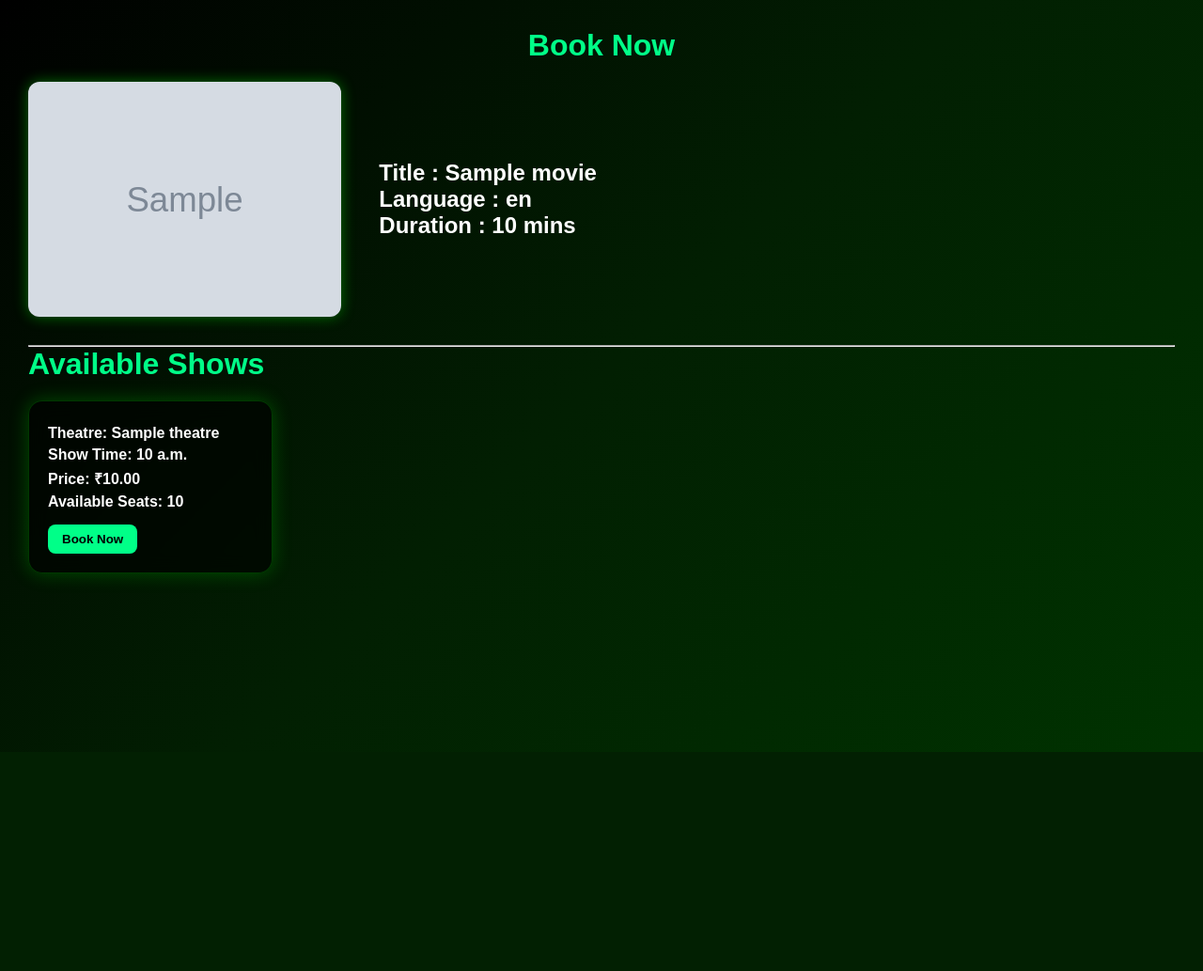
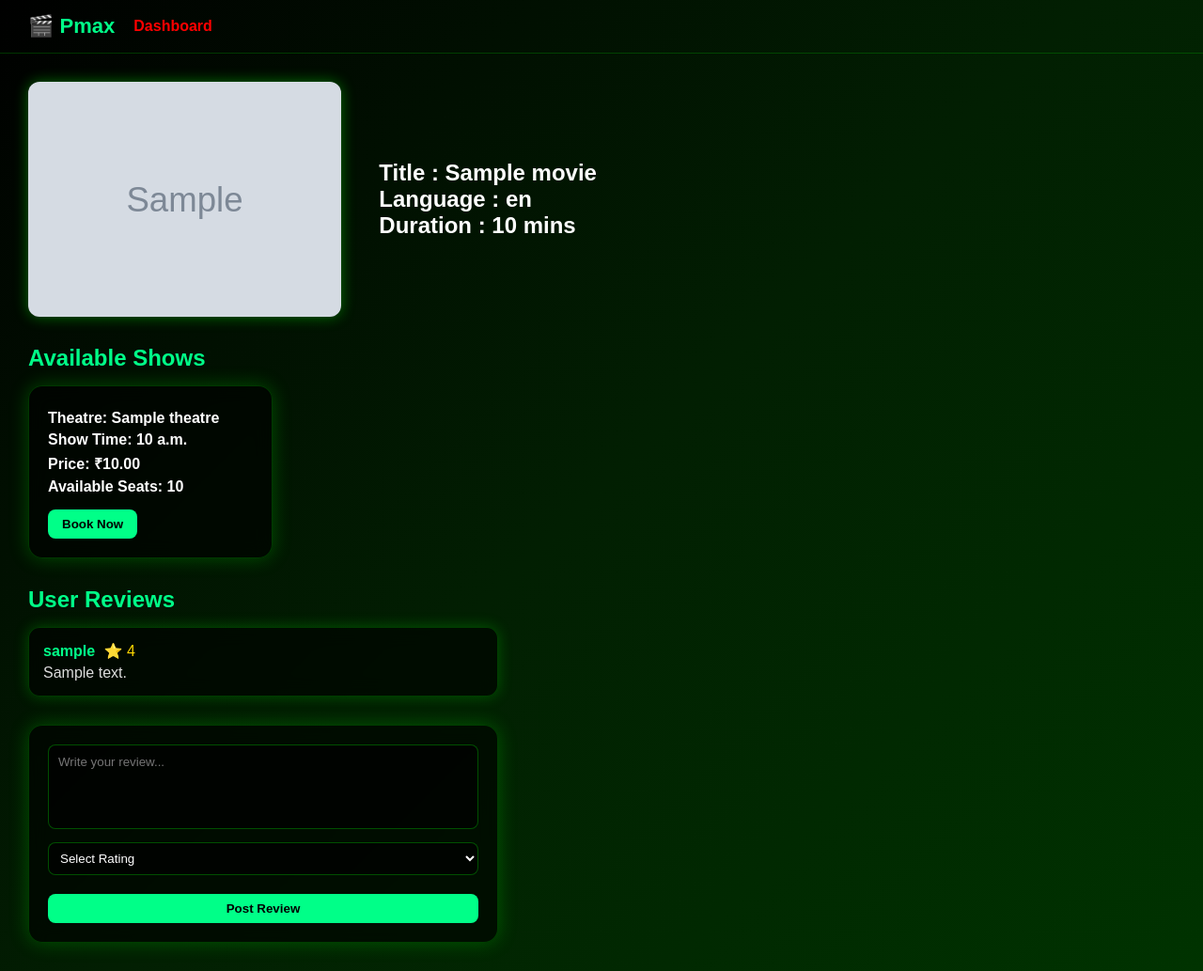
Before and after one commit to Nehru5/pmax, a Django app: template pmax/templates/pmax/movie_detail.html in a window 1280 px wide. Shown: the whole page at 94% size. Before the commit the page ends 800 px from the top, so only its background shows below. Run offline with Django 5.2, Linux system fonts and the light colour scheme; the template is opened without the code that fills it: values that come from a table or form of the project are taken from there, others are empty; tables that the repository leaves empty hold one stand-in row (values such as "Sample post"); grey boxes marked "Sample" are stand-in pictures.

Commit message:
Movie_detail updated

```diff
--- a/pmax/templates/pmax/movie_detail.html
+++ b/pmax/templates/pmax/movie_detail.html
@@ -18,16 +18,41 @@ body{
   background: linear-gradient(135deg,#000000,#021f02,#003300);
   color:white;
   min-height:100vh;
+}
+
+/* Navbar */
+
+.navbar{
+  display:flex;
+  align-items:center;
+  gap:20px;
+  padding:15px 30px;
+  border-bottom:1px solid rgba(0,255,0,0.2);
+}
+
+.navbar h1{
+  color:#00ff88;
+  font-size:22px;
+}
+
+.navbar a{
+  color:#00ff88;
+  text-decoration:none;
+  font-weight:bold;
+}
+
+.navbar a:hover{
+  text-decoration:underline;
+}
+
+/* Main container */
+
+.container{
   padding:30px;
 }
 
-/* Heading */
-h1{
-  color:#00ff88;
-  margin-bottom:20px;
-}
+/* Movie section */
 
-/* Movie section */
 .movie{
   display:flex;
   align-items:center;
@@ -37,13 +62,15 @@ h1{
 }
 
 /* Movie image */
+
 .movie img{
   height:250px;
   border-radius:12px;
   box-shadow:0 0 15px rgba(0,255,0,0.4);
 }
 
-/* Show cards container */
+/* Show cards */
+
 .shows{
   display:flex;
   flex-wrap:wrap;
@@ -51,6 +78,7 @@ h1{
 }
 
 /* Glass card */
+
 .card{
   backdrop-filter: blur(10px);
   background: rgba(0,0,0,0.6);
@@ -67,13 +95,15 @@ h1{
   box-shadow:0 0 20px #00ff88;
 }
 
-/* Text */
+/* Card text */
+
 .card h2{
   font-size:16px;
   margin:5px 0;
 }
 
-/* Button */
+/* Buttons */
+
 button{
   margin-top:10px;
   padding:8px 15px;
@@ -92,9 +122,83 @@ button:hover{
 }
 
 /* Sold out button */
+
 .sold{
   background:red;
   color:white;
+}
+
+/* Section headings */
+
+.section-title{
+  color:#00ff88;
+  margin:30px 0 15px 0;
+}
+
+/* Review Section */
+
+.review{
+  backdrop-filter: blur(10px);
+  background: rgba(0,0,0,0.6);
+  border:1px solid rgba(0,255,0,0.2);
+  box-shadow:0 0 15px rgba(0,255,0,0.25);
+  padding:15px;
+  border-radius:12px;
+  margin-bottom:15px;
+  max-width:500px;
+}
+
+.review strong{
+  color:#00ff88;
+}
+
+.review .stars{
+  color:gold;
+  margin-left:5px;
+}
+
+.review p{
+  margin-top:5px;
+  color:#ddd;
+}
+
+/* Review Form */
+
+.review-form{
+  margin-top:30px;
+  backdrop-filter: blur(10px);
+  background: rgba(0,0,0,0.6);
+  border:1px solid rgba(0,255,0,0.2);
+  box-shadow:0 0 20px rgba(0,255,0,0.25);
+  padding:20px;
+  border-radius:15px;
+  max-width:500px;
+}
+
+.review-form textarea{
+  width:100%;
+  height:90px;
+  padding:10px;
+  border-radius:8px;
+  border:1px solid rgba(0,255,0,0.3);
+  background:rgba(0,0,0,0.7);
+  color:white;
+  resize:none;
+  margin-bottom:10px;
+}
+
+.review-form select{
+  width:100%;
+  padding:8px;
+  border-radius:8px;
+  border:1px solid rgba(0,255,0,0.3);
+  background:rgba(0,0,0,0.7);
+  color:white;
+  margin-bottom:10px;
+}
+
+.review-form button{
+  width:100%;
 }
 
 </style>
@@ -103,11 +207,23 @@ button:hover{
 
 <body>
 
-<center><h1>Book Now</h1></center>
+<!-- Navbar -->
+
+<div class="navbar">
+
+<h1>🎬 Pmax</h1>
+
+<a style="color: red;" href="{% url 'dashboard' %}">Dashboard</a>
+
+</div>
+
+<div class="container">
+
+<!-- Movie info -->
 
 <div class="movie">
 
-<img src="{{movie.image.url}}" alt="">
+<img src="{{movie.image.url}}" alt="movie">
 
 <div>
 <h2>Title : {{movie.name}}</h2>
@@ -117,9 +233,9 @@ button:hover{
 
 </div>
 
-<hr>
+<!-- Shows -->
 
-<h1>Available Shows</h1>
+<h2 class="section-title">Available Shows</h2>
 
 <div class="shows">
 
@@ -141,8 +257,58 @@ button:hover{
 </div>
 
 {% empty %}
-<h2>No shows available</h2>
+
+<h3>No shows available</h3>
+
 {% endfor %}
+
+</div>
+
+<!-- Reviews -->
+
+<h2 class="section-title">User Reviews</h2>
+
+{% for i in reviews %}
+
+<div class="review">
+
+<strong>{{i.user.username}}</strong>
+<span class="stars">⭐ {{i.rating}}</span>
+
+<p>{{i.comment}}</p>
+
+</div>
+
+{% empty %}
+
+<p>No reviews yet</p>
+
+{% endfor %}
+
+<!-- Review Form -->
+
+<div class="review-form">
+
+<form method="post">
+
+{% csrf_token %}
+
+<textarea name="comment" placeholder="Write your review..." required></textarea>
+
+<select name="rating" required>
+<option value="">Select Rating</option>
+<option value="5">5 - Excellent</option>
+<option value="4">4 - Good</option>
+<option value="3">3 - Average</option>
+<option value="2">2 - Bad</option>
+<option value="1">1 - Worst</option>
+</select>
+
+<button type="submit">Post Review</button>
+
+</form>
+
+</div>
 
 </div>
 
```
Also changed, not shown: pmax/templates/pmax/dashboard.html (+52 -12 lines), pmax/views.py (+16 -2 lines).
